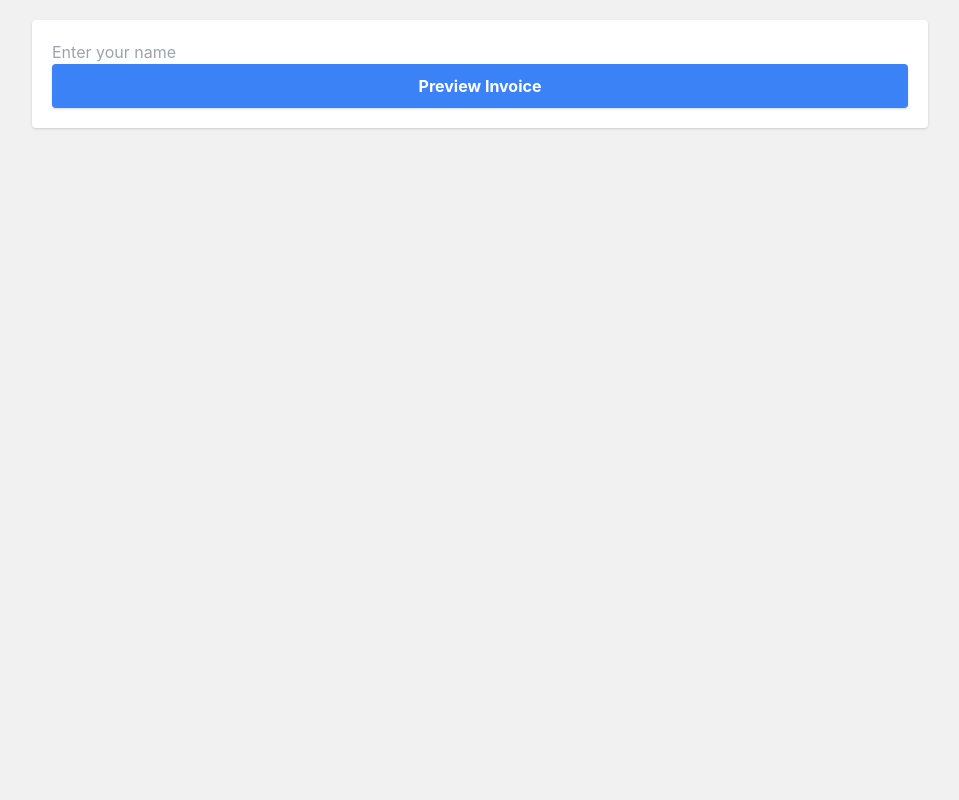
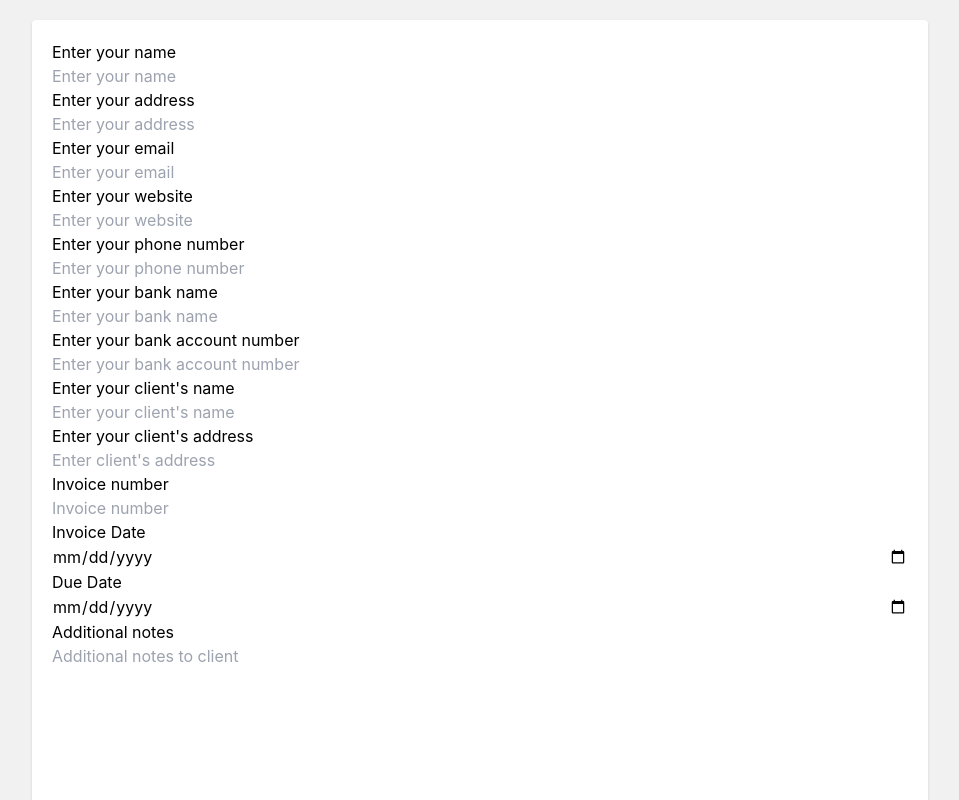
Before and after one commit to eugenemrobert/Invoice, a React (Create React App) app: page / in a window 1280 px wide. Shown: the top 800 px of the page, without its empty margins (160-1119 px from the left). Built offline with nearby package versions, Linux system fonts and the light colour scheme.

Commit message:
Form setup
Set up state values for the form that captures input data for the invoice

```diff
--- a/src/App.js
+++ b/src/App.js
@@ -10,33 +10,199 @@
 function App() {
 
   const [showInvoice, setShowInvoice] = useState(false)
+  const [name, setName] = useState("")
+  const [address, setAddress] = useState("")
+  const [email, setEmail] = useState("")
+  const [phone, setPhone] = useState("")
+  const [bankName, setBankName] = useState("")
+  const [bankAccount, setBankAccount] = useState("")
+  const [clientName, setClientName] = useState("")
+  const [clientAddress, setClientAddress] = useState("")
+  const [invoiceNumber, setInvoiceNumber] = useState("")
+  const [invoiceDate, setInvoiceDate] = useState("")
+  const [dueDate, setDueDate] = useState("")
+  const [notes, setNotes] = useState("")
+  const [website, setWebsite] = useState("")
+
   const handlePrint = ()=>{
     window.print()
   }
   return (
     <>
-      <main className="m-5 p-5 xl:max-w-4xl xl:mx-auto bg-white rounded shadow">
+      <main className="m-5 p-5 md:max-w-xl md:mx-auto lg:max-w-2xl xl:max-w-4xl bg-white rounded shadow">
         {showInvoice ? <div>
           <Header handlePrint={handlePrint}/>
 
-          <MainDetails />
+          <MainDetails name={name} address={address} />
 
-          <ClientDetails />
+          <ClientDetails clientName={clientName} clientAddress={clientAddress} />
 
-          <Dates />
+          <Dates invoiceNumber={invoiceNumber} invoiceDate={invoiceDate} dueDate={dueDate} />
 
           <Table />
 
-          <Notes />
+          <Notes notes={notes} />
 
-          <Footer />
+          <Footer
+            name={name}
+            email={email}
+            address={address}
+            website={website}
+            phone={phone}
+            bankAccount={bankAccount}
+            bankName={bankName} />
 
           <button onClick={()=>setShowInvoice(false)} className=" mt-5 bg-blue-500 text-white font-bold py-2 px-8 rounded shadow border-2 border-blue-500 hover:bg-transparent hover:text-blue-500 transition-all duration-300">Edit Information</button>
         </div> :(
           <>
-            <div className="flex flex-col justify-center">
-              <input type="text" name="text" id="text" placeholder="Enter your name" autoComplete="off"/>
-              <button onClick={()=>setShowInvoice(true)} className="bg-blue-500 text-white font-bold py-2 px-8 rounded shadow border-2 border-blue-500 hover:bg-transparent hover:text-blue-500 transition-all duration-300">Preview Invoice</button>
+              <div className="flex flex-col justify-center">
+                <label htmlFor="name">Enter your name</label>
+                <input
+                  type="text"
+                  name="text"
+                  id="name"
+                  placeholder="Enter your name"
+                  autoComplete="off"
+                  value={name}
+                  onChange={(e)=>setName(e.target.value)}
+                />
+
+                <label htmlFor="address">Enter your address</label>
+                <input
+                  type="text"
+                  name="address"
+                  id="address"
+                  placeholder="Enter your address"
+                  autoComplete="off"
+                  value={address}
+                  onChange={(e)=>setAddress(e.target.value)}
+                />
+
+                <label htmlFor="email">Enter your email</label>
+                <input
+                  type="email"
+                  name="email"
+                  id="email"
+                  placeholder="Enter your email"
+                  autoComplete="off"
+                  value={email}
+                  onChange={(e)=>setEmail(e.target.value)}
+                />
+
+                <label htmlFor="website">Enter your website</label>
+                <input
+                  type="url"
+                  name="website"
+                  id="website"
+                  placeholder="Enter your website"
+                  autoComplete="off"
+                  value={website}
+                  onChange={(e)=>setWebsite(e.target.value)}
+                />
+
+                <label htmlFor="phone">Enter your phone number</label>
+                <input
+                  type="text"
+                  name="phone"
+                  id="phone"
+                  placeholder="Enter your phone number"
+                  autoComplete="off"
+                  value={phone}
+                  onChange={(e)=>setPhone(e.target.value)}
+                />
+
+                <label htmlFor="bankName">Enter your bank name</label>
+                <input
+                  type="text"
+                  name="bankName"
+                  id="bankName"
+                  placeholder="Enter your bank name"
+                  autoComplete="off"
+                  value={bankName}
+                  onChange={(e)=>setBankName(e.target.value)}
+                />
+
+                <label htmlFor="bankAccount">Enter your bank account number</label>
+                <input
+                  type="text"
+                  name="bankAccount"
+                  id="bankAccount"
+                  placeholder="Enter your bank account number"
+                  autoComplete="off"
+                  value={bankAccount}
+                  onChange={(e)=>setBankAccount(e.target.value)}
+                />
+
+                <label htmlFor="clientName">Enter your client's name</label>
+                <input
+                  type="text"
+                  name="clientName"
+                  id="clientName"
+                  placeholder="Enter your client's name"
+                  autoComplete="off"
+                  value={clientName}
+                  onChange={(e)=>setClientName(e.target.value)}
+                />
+
+                <label htmlFor="clientAddress">Enter your client's address</label>
+                <input
+                  type="text"
+                  name="clientAddress"
+                  id="clientAddress"
+                  placeholder="Enter client's address"
+                  autoComplete="off"
+                  value={clientAddress}
+                  onChange={(e)=>setClientAddress(e.target.value)}
+                />
+
+                <label htmlFor="invoiceNumber">Invoice number</label>
+                <input
+                  type="text"
+                  name="invoiceNumber"
+                  id="invoiceNumber"
+                  placeholder="Invoice number"
+                  autoComplete="off"
+                  value={invoiceNumber}
+                  onChange={(e)=>setInvoiceNumber(e.target.value)}
+                />
+
+                <label htmlFor="invoiceDate">Invoice Date</label>
+                <input
+                  type="date"
+                  name="invoiceDate"
+                  id="invoiceDate"
+                  placeholder="Invoice Date"
+                  autoComplete="off"
+                  value={invoiceDate}
+                  onChange={(e)=>setInvoiceDate(e.target.value)}
+                />
+
+                <label htmlFor="dueDate">Due Date</label>
+                <input
+                  type="date"
+                  name="dueDate"
+                  id="dueDate"
+                  placeholder="Due Date"
+                  autoComplete="off"
+                  value={dueDate}
+                  onChange={(e)=>setDueDate(e.target.value)}
+                />
+
+                <label htmlFor="note">Additional notes</label>
+                <textarea
+                  name="notes"
+                  id="notes"
+                  cols="30"
+                  rows="10"
+                  placeholder="Additional notes to client"
+                  value={notes}
+                  onChange={(e) => setNotes(e.target.value)}
+                >
+                </textarea>
+
+                <button onClick={() => setShowInvoice(true)} className="bg-blue-500 text-white font-bold py-2 px-8 rounded shadow border-2 border-blue-500 hover:bg-transparent hover:text-blue-500 transition-all duration-300">
+                  Preview Invoice
+                </button>
             </div>
           </>
         )}
--- a/src/components/ClientDetails.js
+++ b/src/components/ClientDetails.js
@@ -1,9 +1,9 @@
-export default function ClientDetails (){
+export default function ClientDetails ({clientName, clientAddress}){
     return(
         <>
         <section className="mt-5">
-            <h2 className="text-xl uppercase">Client's name</h2>
-            <p>Client's address</p>
+            <h2 className="text-xl uppercase">{clientName}</h2>
+            <p>{clientAddress}</p>
          </section>
         </>
     )
--- a/src/components/Dates.js
+++ b/src/components/Dates.js
@@ -1,11 +1,11 @@
-export default function Dates(){
+export default function Dates({invoiceNumber, invoiceDate, dueDate}){
     return(
         <>
         <article className="my-5 flex items-end justify-end">
             <ul>
-              <li><span className="font-bold">Invoice number: </span></li>
-              <li><span className="font-bold">Invoice ddate: </span></li>
-              <li><span className="font-bold">Due date: </span></li>
+            <li className="p-1"><span className="font-bold">Invoice number: </span>{invoiceNumber}</li>
+            <li className="p-1 bg-gray-100"><span className="font-bold">Invoice date: </span>{invoiceDate}</li>
+            <li className="p-1"><span className="font-bold">Due date: </span>{dueDate}</li>
             </ul>
           </article>
         </>
--- a/src/components/Header.js
+++ b/src/components/Header.js
@@ -8,9 +8,9 @@
 
           <div>
             <ul className="flex items-center justify-between flex-wrap">
-              <li><button className="btn btn-print" onClick={handlePrint}>Print</button></li>
-              <li><button className="btn btn-download">Download</button></li>
-              <li><button className="btn btn-send">Send</button></li>
+              <li><button onClick={handlePrint} className="bg-gray-500 text-white font-bold py-2 px-8 rounded shadow border-2 border-gray-500 hover:bg-transparent hover:text-gray-500 transition-all duration-300">Print</button></li>
+              <li className="mx-2"><button className="bg-blue-500 text-white font-bold py-2 px-8 rounded shadow border-2 border-blue-500 hover:bg-transparent hover:text-blue-500 transition-all duration-300">Download</button></li>
+              <li><button className="bg-green-500 text-white font-bold py-2 px-8 rounded shadow border-2 border-green-500 hover:bg-transparent hover:text-green-500 transition-all duration-300">Send</button></li>
             </ul>
           </div>
         </header>
--- a/src/components/MainDetails.js
+++ b/src/components/MainDetails.js
@@ -1,9 +1,9 @@
-export default function MainDetails (){
+export default function MainDetails({name, address}){
     return (
         <>
         <section className="flex flex-col items-end justify-end">
-            <h2 className="text-xl uppercase">Eugene Muloma</h2>
-            <p>Your Address</p>
+            <h2 className="font-bold md:text-4xl text-xl uppercase">{name}</h2>
+                <p>{address}</p>
          </section>
         </>
     )
--- a/src/components/Notes.js
+++ b/src/components/Notes.js
@@ -1,9 +1,9 @@
-export default function Notes(){
+export default function Notes({notes}){
     return (
         <>
         <section className="mb-5">
-            <p>Notes to the client...</p>
-         </section>
+            <p className="lg:w-1/2 text-justify">{notes}</p>
+        </section>
         </>
     )
 }
--- a/src/index.css
+++ b/src/index.css
@@ -8,7 +8,10 @@
   background-color: #f1f1f1;
 }
 
-code {
-  font-family: source-code-pro, Menlo, Monaco, Consolas, 'Courier New',
-    monospace;
+button {
+  user-select: none;
 }
+
+.footer li {
+  margin: 0.5rem 0.2rem;
+}
```
Also changed, not shown: src/components/Footer.js (+9 -9 lines).
